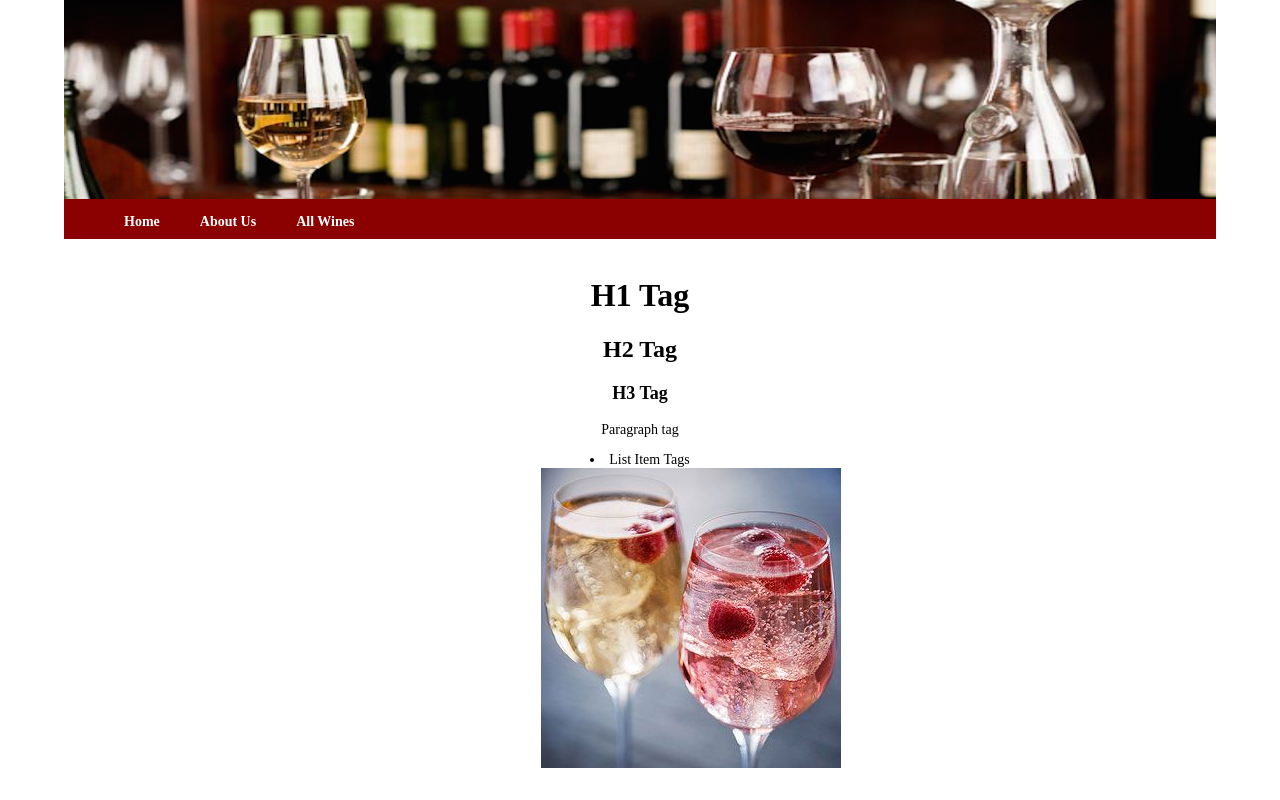
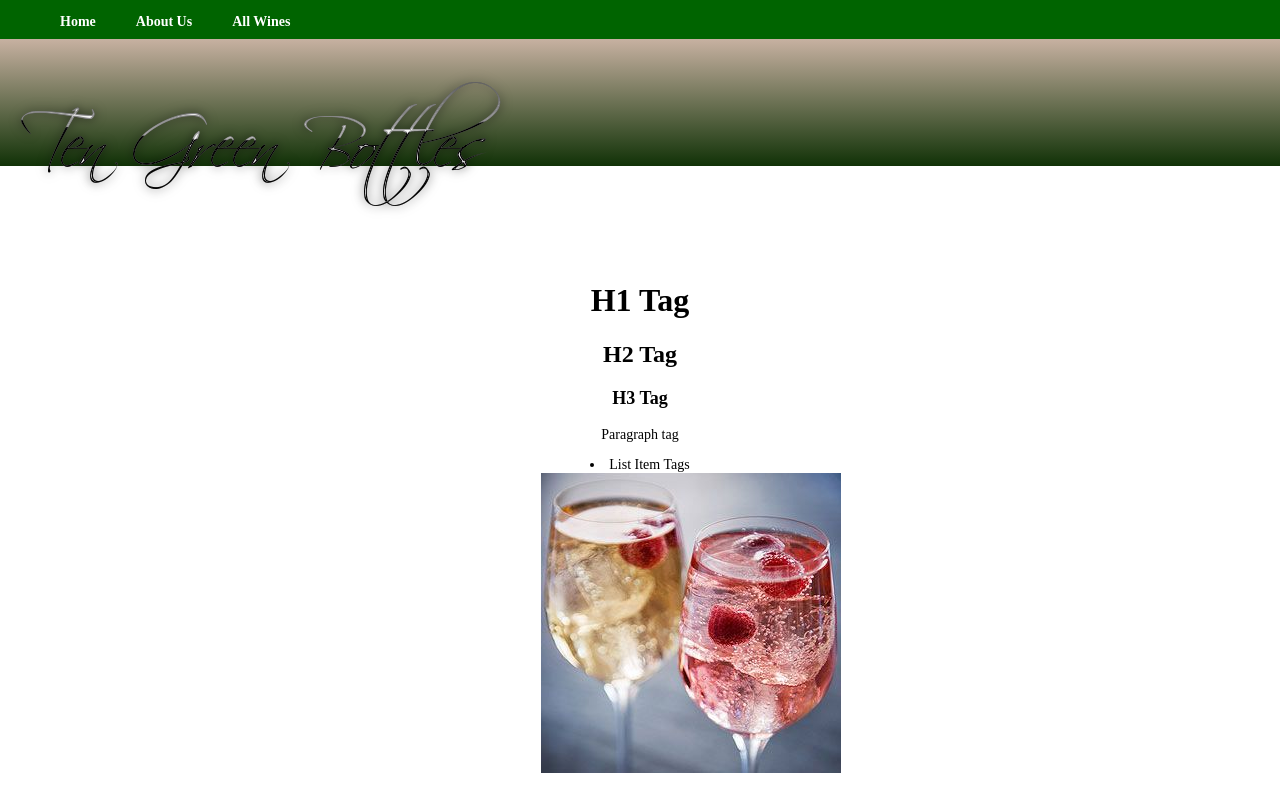
Before and after one commit to LordGee/WineApp, a PHP site: page / in a window 1280 px wide. Run offline with PHP 8.4, Linux system fonts and the light colour scheme.

Commit message:
navigation bar
- pushed navigation bar to top
- changed background colour

```diff
--- a/Includes/header.php
+++ b/Includes/header.php
@@ -6,18 +6,18 @@
 </head>
 <body>
 <div class="mainArea">
+  <div class="navArea">
+      <nav >
+          <ul>
+              <li><a href="index.php">Home</a></li>
+              <li><a href="about.php">About Us</a></li>
+              <li><a href="wine.php">All Wines</a></li>
+          </ul>
+      </nav>
+  </div>
     <header class="topArea">
         <div id="logo">
-            <img src="image/wines.png" width="100%" height="200px;"/>
+            <img src="image/10GreenBottles.png"/>
         </div>
     </header>
-    <div class="navArea">
-        <nav >
-            <ul>
-                <li><a href="index.php">Home</a></li>
-                <li><a href="about.php">About Us</a></li>
-                <li><a href="wine.php">All Wines</a></li>
-            </ul>
-        </nav>
-    </div>
     <div id="contentArea">
--- a/Style/main.css
+++ b/Style/main.css
@@ -3,27 +3,36 @@ body {
     height: 100%;
     margin: 0px;
     padding: 0px;
-
 }
 
 h1 {
   font-size: 32px;
 }
+
 h2 {
   font-size: 24px;
 }
+
 h3 {
   font-size: 18px;
 }
+
 p, li, a {
   font-size: 14px;
 }
+
 a {
   text-decoration: none;
 }
 
 .mainArea {
-    width: 90%;
+    background-color: #113207;
+    background-image: -moz-linear-gradient (#E8C8BD, #113207);
+    background-image: -webkit-gradient(linear, 0% 0%, 0% 100%. from(#113207), to (#E8C8BD));
+    background-image: -webkit-linear-gradient(#E8C8BD, #113207);
+    background-image: -o-linear-gradient(#E8C8BD, #113207);
+    height: 150px;
+    width: 100%;
     margin-left: auto;
     margin-right: auto;
 }
@@ -31,12 +40,11 @@ a {
 .topArea {
     width: 100%;
     height: 200px;
-    background-color: antiquewhite;
 }
 
 
-.topArea logo img{
-float:left;
+.topArea logo img {
+  float: left;
 }
 
 #contentArea {
@@ -51,25 +59,23 @@ h1#headTitle {
 
 .navArea nav{
     width: 100%;
-    height:40px;
-    background-color: darkred;
-    margin:5px;
-    position:relative;
-    bottom:17px;
-    right:5px;
+    height: 40px;
+    background-color: darkgreen;
+    margin: 5px;
+    position: relative;
+    bottom: 17px;
+    right: 5px;
 }
 
 #navUl {
     list-style-type: none;
     width: 100%;
-    margin-left: auto;;
+    margin-left: auto;
     margin-right: auto;
 }
 
-.navArea nav ul li{
-display:inline;
-
-
+.navArea nav ul li {
+  display:inline;
 }
 
 a {
```
Also changed, not shown: image/10GreenBottles.png (added).
